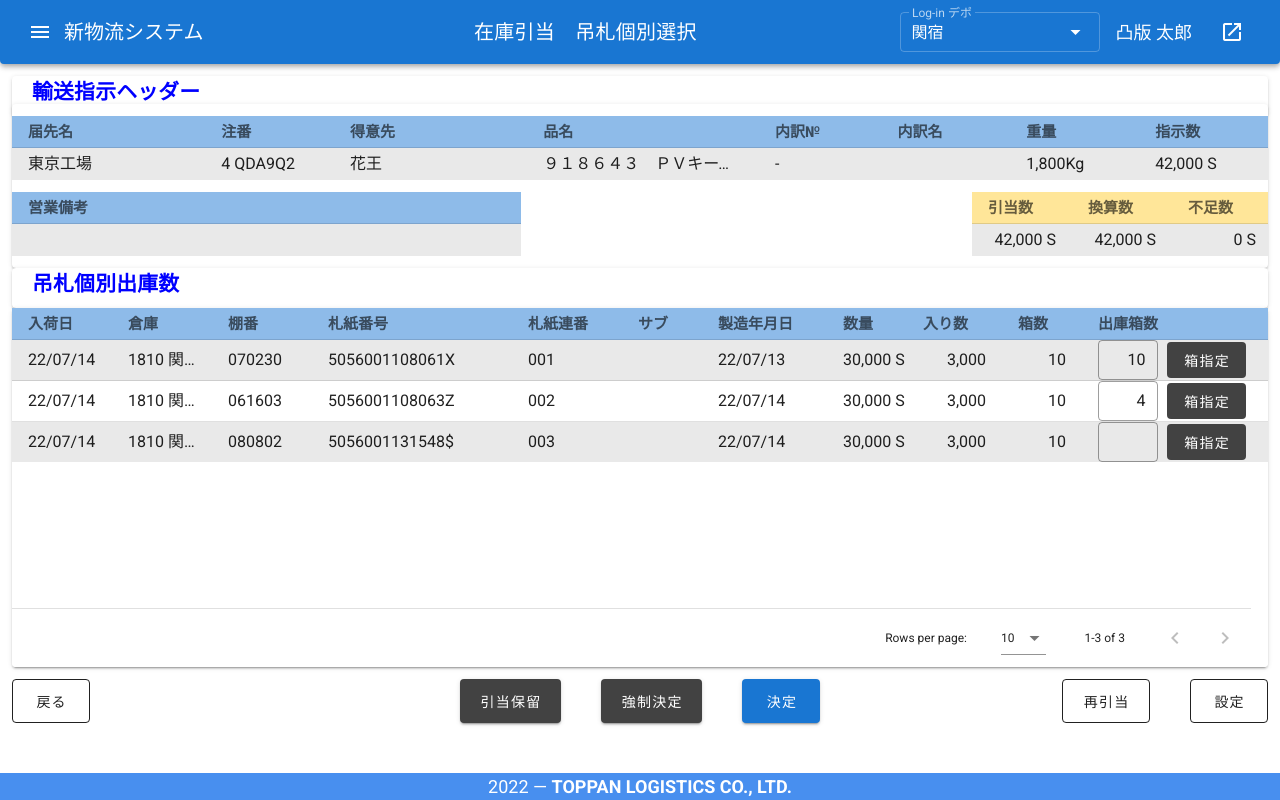
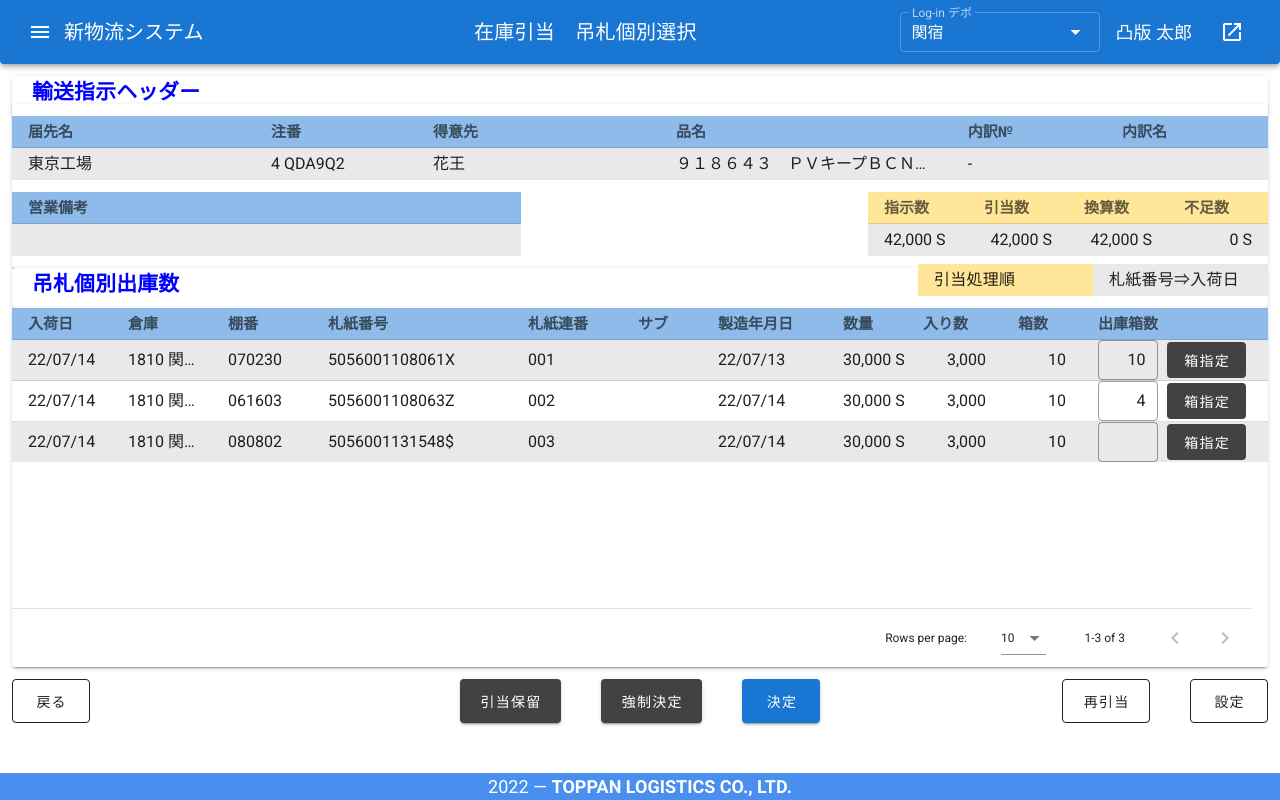
Before and after one commit to ryosuke-tsuji/zaiko_hikiate, a Vue app: page /zaiko_hikiate_kobetsu/1 in a window 1280 px wide. Shown: the top 800 px of the page. Built offline with nearby package versions, Linux system fonts and the light colour scheme.

Commit message:
検索画面・確定画面の検索条件のタイトルを固定に 個別選択画面　指示数の表示位置変更、重量を削除、引当処理順を追加 積付構成変更画面　テーブル1つに変更

```diff
--- a/src/views/ZaikoHikiate.vue
+++ b/src/views/ZaikoHikiate.vue
@@ -355,6 +355,7 @@ export default {
 }
 .v-subheader {
   height: 40px;
+  min-width: 90px;
   background-color: #cfd8dc;
   font-weight: bold;
   border-radius: 3px;
--- a/src/views/ZaikoHikiateKakutei.vue
+++ b/src/views/ZaikoHikiateKakutei.vue
@@ -305,6 +305,7 @@ export default {
 }
 .v-subheader {
   height: 40px;
+  min-width: 90px;
   background-color: #cfd8dc;
   font-weight: bold;
   border-radius: 3px;
--- a/src/views/ZaikoHikiateKobetsu.vue
+++ b/src/views/ZaikoHikiateKobetsu.vue
@@ -23,7 +23,7 @@
                 </v-data-table>
               </v-col>
               <v-col></v-col>
-              <v-col cols="3" class="d-flex justify-end">
+              <v-col cols="4" class="d-flex justify-end">
                 <v-data-table :headers="shownHeadersSum" :items="itemsSum" dense fixed-header hide-default-footer disable-sort height="auto" width="auto" id="summarys">
                   <template #[`item.hikiateCnt`]="{ item }">
                     <div style="text-align: right;">{{item.hikiateCnt}}</div>
@@ -47,7 +47,13 @@
         <v-col class="pb-0">
           <v-card>
             <v-card-title class="pt-0 pb-2 ml-1">
-              <span class="titleFont d-flex">吊札個別出庫数</span>
+              <span class="titleFont d-flex">吊札個別出庫数</span><v-spacer></v-spacer><span class="text-left leyerTop" style="width:350px">
+                <v-data-table :headers="headersHikiateJun" :items="itemsHikiateJun" dense fixed-header hide-default-footer hide-default-header height="40px">
+                  <template v-slot:item="{ item }">
+                    <tr><td class="hikiateSyoriJun">{{ item.title }}</td><td>{{ item.value }}</td></tr>
+                  </template>
+                </v-data-table>
+                </span>
               <v-spacer></v-spacer>
             </v-card-title>
           </v-card>
@@ -135,7 +141,7 @@
           </v-col>
         </v-row>
         <v-row>
-          <v-col class="d-flex py-1" cols="8">
+          <v-col class="d-flex py-1" >
             <v-subheader class="mr-2">指示区分</v-subheader>
             <div style="display: flex; align-items: center; justify-content: center;">
               <v-radio-group row>
@@ -147,25 +153,7 @@
         </v-row>
         <v-row align-content="center">
           <v-col>
-            <div>【分割元】</div>
-            <v-data-table :headers="shownHeadersBunkatsu" :items="bunkatsuMoto" item-key="id" v-model="selectMoto" dense multi-sort fixed-header hide-default-footer show-select height="380px" no-data-text="">
-              <template #[`item.hakoNo`]="{ item }">
-                <div style="text-align: right;">{{item.hakoNo}}</div>
-              </template>
-              <template #[`item.suryo`]="{ item }">
-                <div style="text-align: right;">{{item.suryo}}</div>
-              </template>
-            </v-data-table>
-          </v-col>
-          <v-col class="ml-1 pl-1">
-            <div style="height:160px"></div>
-            <v-btn depressed dense @click="hakoAdd"><span>追加<v-icon color="black darken-3" text dense class="btn-icon mr-2" style="background-color: transparent !important">mdi-play</v-icon></span></v-btn>
-            <div style="height:10px"></div>
-            <v-btn depressed dense @click="hakoDel"><span>削除<v-icon color="black darken-3" text dense class="btn-icon mr-2" style="background-color: transparent !important">mdi-play mdi-flip-h</v-icon></span></v-btn>
-          </v-col>
-          <v-col class="ml-0 pl-1">
-            <div>【分割先】</div>
-            <v-data-table :headers="shownHeadersBunkatsu" :items="bunkatsuSaki" item-key="id" v-model="selectSaki" dense multi-sort fixed-header hide-default-footer show-select height="380px" no-data-text="">
+            <v-data-table :headers="shownHeadersBunkatsu" :items="bunkatsuMoto" item-key="id" v-model="selectMoto" dense multi-sort fixed-header hide-default-footer show-select height="360px" no-data-text="">
               <template #[`item.hakoNo`]="{ item }">
                 <div style="text-align: right;">{{item.hakoNo}}</div>
               </template>
@@ -214,16 +202,17 @@ export default {
         { displayOrder: 4, text: '品名',     value: 'productName',   width: 180, shown: true, },
         { displayOrder: 5, text: '内訳№',   value: 'uchiwakeNo',    width: 90,  shown: true, },
         { displayOrder: 6, text: '内訳名',   value: 'uchiwakeName',  width: 100, shown: true, },
-        { displayOrder: 7, text: '重量',     value: 'weight',        width: 100, shown: true, },
-        { displayOrder: 8, text: '指示数',   value: 'shijiCnt',      width: 100, shown: true, },
+//        { displayOrder: 7, text: '重量',     value: 'weight',        width: 100, shown: true, },
+//        { displayOrder: 8, text: '指示数',   value: 'shijiCnt',      width: 100, shown: true, },
       ],
       headersShijiL: [
         { displayOrder: 1, text: '営業備考',   value: 'eigyoBiko', width: 150,  shown: true },
       ],
       headersSum: [
-        { displayOrder: 1,  text: '引当数', value: 'hikiateCnt', width: 100,  shown: true, },
-        { displayOrder: 2,  text: '換算数', value: 'kansanCnt',  width: 100,  shown: true, },
-        { displayOrder: 3,  text: '不足数', value: 'fusokuCnt',  width: 100,  shown: true, },
+        { displayOrder: 1,  text: '指示数', value: 'shijiCnt',   width: 100,  shown: true, },
+        { displayOrder: 2,  text: '引当数', value: 'hikiateCnt', width: 100,  shown: true, },
+        { displayOrder: 3,  text: '換算数', value: 'kansanCnt',  width: 100,  shown: true, },
+        { displayOrder: 4,  text: '不足数', value: 'fusokuCnt',  width: 100,  shown: true, },
       ],
       headersKobetsu: [
         { displayOrder: 2,  text: '入荷日',     value: 'nyukaYmd',      width: 100,  shown: true },
@@ -257,8 +246,8 @@ export default {
             productName: "９１８６４３　ＰＶキープＢＣＮ　ＴＰ９Ｂ",
             uchiwakeNo: "-",
             uchiwakeName: "",
-            weight: "1,800Kg",
-            shijiCnt: "42,000 S",
+//            weight: "1,800Kg",
+//            shijiCnt: "42,000 S",
           }
         ],
         [
@@ -270,8 +259,8 @@ export default {
             productName: "７ミリヨウチューブ",
             uchiwakeNo: "01",
             uchiwakeName: "本体",
-            weight: "300Kg",
-            shijiCnt: "64,000 S",
+//            weight: "300Kg",
+//            shijiCnt: "64,000 S",
           }
         ],
         [
@@ -283,8 +272,8 @@ export default {
             productName: "１１５＿７Ｍ／Ｍ　ヨウ　リング",
             uchiwakeNo: "01",
             uchiwakeName: "本体",
-            weight: "500kg",
-            shijiCnt: "52,500 S",
+//            weight: "500kg",
+//            shijiCnt: "52,500 S",
           }
         ],
         [
@@ -296,8 +285,8 @@ export default {
             productName: "７３ＣＪ　チイカワヨウキイリデイカワ",
             uchiwakeNo: "01",
             uchiwakeName: "本体",
-            weight: "200Kg",
-            shijiCnt: "6,048 S",
+//            weight: "200Kg",
+//            shijiCnt: "6,048 S",
           }
         ],
       ],
@@ -327,16 +316,16 @@ export default {
       itemsSum: [],
       itemsSumList: [
         [
-          { hikiateCnt: "42,000 S", kansanCnt: "42,000 S", fusokuCnt: "0 S"}
+          { shijiCnt: "42,000 S", hikiateCnt: "42,000 S", kansanCnt: "42,000 S", fusokuCnt: "0 S"}
         ],
         [
-          { hikiateCnt: "57,600 S", kansanCnt: "57,600 S", fusokuCnt: "-6,400 S"}
+          { shijiCnt: "64,000 S", hikiateCnt: "57,600 S", kansanCnt: "57,600 S", fusokuCnt: "-6,400 S"}
         ],
         [
-          { hikiateCnt: "45,000 S", kansanCnt: "45,000 S", fusokuCnt: "-7,500 S"}
+          { shijiCnt: "52,500 S", hikiateCnt: "45,000 S", kansanCnt: "45,000 S", fusokuCnt: "-7,500 S"}
         ],
         [
-          { hikiateCnt: "6,048 S", kansanCnt: "6,048 S", fusokuCnt: "0 S"}
+          { shijiCnt: "6,048 S", hikiateCnt: "6,048 S", kansanCnt: "6,048 S", fusokuCnt: "0 S"}
         ],
       ],
       itemsKobetsu: [],
@@ -482,8 +471,14 @@ export default {
           },
         ],
       ],
-      bunkatsuMoto: [],
-      bunkatsuMotoMaster: [
+      headersHikiateJun: [
+        { text: "引当処理順", value: "title", width: 130, class: "hikiateSyoriJun", },
+        { text: "札紙番号⇒入荷日", value: "value", width: 200, },
+      ],
+      itemsHikiateJun: [
+        { title:"引当処理順", value:"札紙番号⇒入荷日"}
+      ],
+      bunkatsuMoto: [
         { hakoNo:"1",  suryo:"3,000 S", id:1 },
         { hakoNo:"2",  suryo:"3,000 S", id:2 },
         { hakoNo:"3",  suryo:"3,000 S", id:3 },
@@ -495,10 +490,7 @@ export default {
         { hakoNo:"9",  suryo:"3,000 S", id:9 },
         { hakoNo:"10", suryo:"3,000 S", id:10 },
       ],
-      bunkatsuSaki: [],
-      bunkatsuSakiMaster: [],
       selectMoto: [],
-      selectSaki: [],
       headersBack: null,
     }
   },
@@ -552,40 +544,11 @@ export default {
     },
     hakoShitei: async function () {
       // データ準備
-      this.bunkatsuSaki = this.bunkatsuSakiMaster.concat();
-      this.bunkatsuMoto = this.bunkatsuMotoMaster.concat();
+      this.selectMoto = [];
       this.showContent = true;
     },
     closeModal() {
       this.showContent = false;
-    },
-    hakoAdd() {
-      for (const rowInfo of this.selectMoto) {
-        if (rowInfo.id) {
-          this.bunkatsuMoto.forEach((element, index) => {
-            if (element.id == rowInfo.id) {
-              this.bunkatsuSaki.push(element);
-              this.bunkatsuMoto.splice(index, 1);
-            }
-          });
-        }
-      }
-      // チェック状態クリア
-      this.selectMoto = [];
-    },
-    hakoDel() {
-      for (const rowInfo of this.selectSaki) {
-        if (rowInfo.id) {
-          this.bunkatsuSaki.forEach((element, index) => {
-            if (element.id == rowInfo.id) {
-              this.bunkatsuMoto.push(element);
-              this.bunkatsuSaki.splice(index, 1);
-            }
-          });
-        }
-      }
-      // チェック状態クリア
-      this.selectSaki = [];
     },
     redist() {
       // 現在の引当クリア
@@ -660,6 +623,13 @@ export default {
 #summarys.v-data-table--fixed-header > .v-data-table__wrapper > table > thead > tr > td {
   background-color: #FFE699 !important;
 }
+#hikiateSyoriJun.v-data-table td:nth-child(odd) {
+  background-color: #FFE699;
+}
+td.hikiateSyoriJun {
+  background-color: #FFE699 !important;
+}
+.hikiateSyoriJun {background-color: #FFE699 !important;}
 
 .textRight input {
   text-align: right;
@@ -677,7 +647,7 @@ export default {
   color: red;
 }
 #overlay {
-  z-index: 10;
+  z-index: 99;
 
   position: fixed;
   top: 0;
@@ -692,8 +662,8 @@ export default {
 }
 
 #content {
-  z-index: 20;
-  width: "600px";
+  z-index: 100;
+  width: "200px";
   height: "350px";
   padding: 1em;
   background: #ffffff;
@@ -702,4 +672,11 @@ export default {
 .v-input--selection-controls {
   margin: 2px;
 }
+
+.leyerTop {
+  position: absolute;
+  right: 0;
+  z-index: 2;
+}
+
 </style>
```
